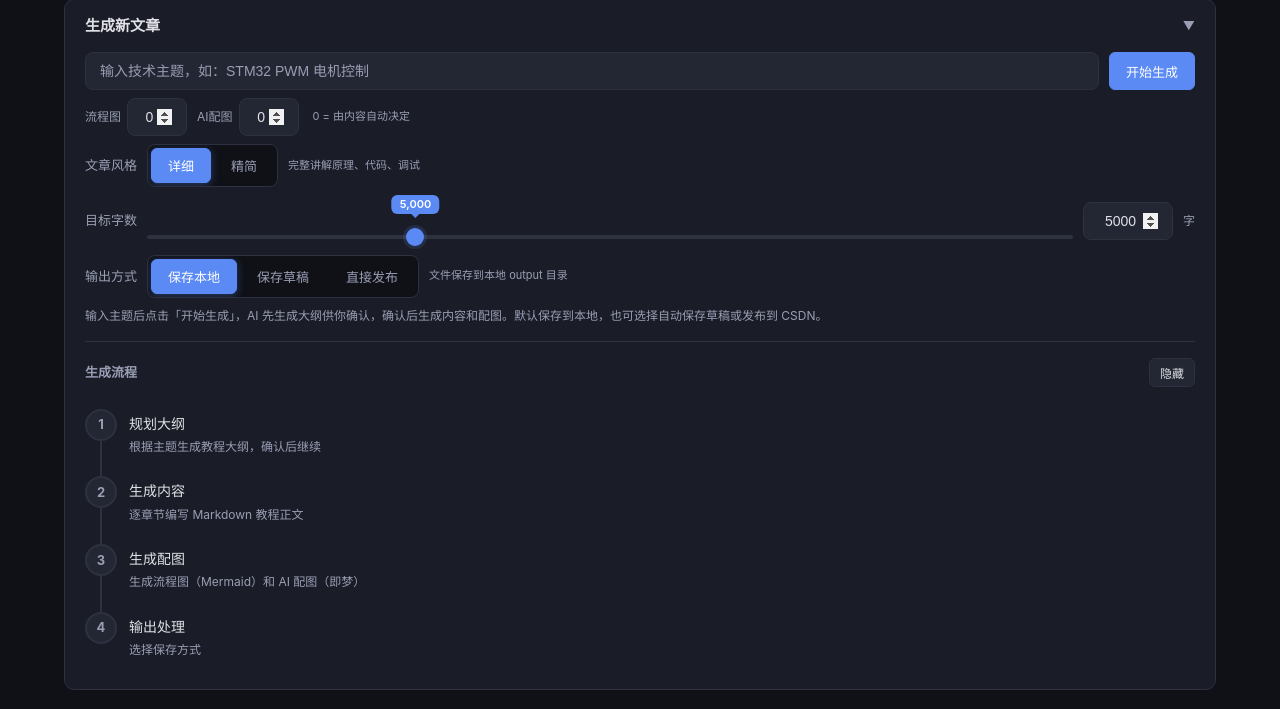
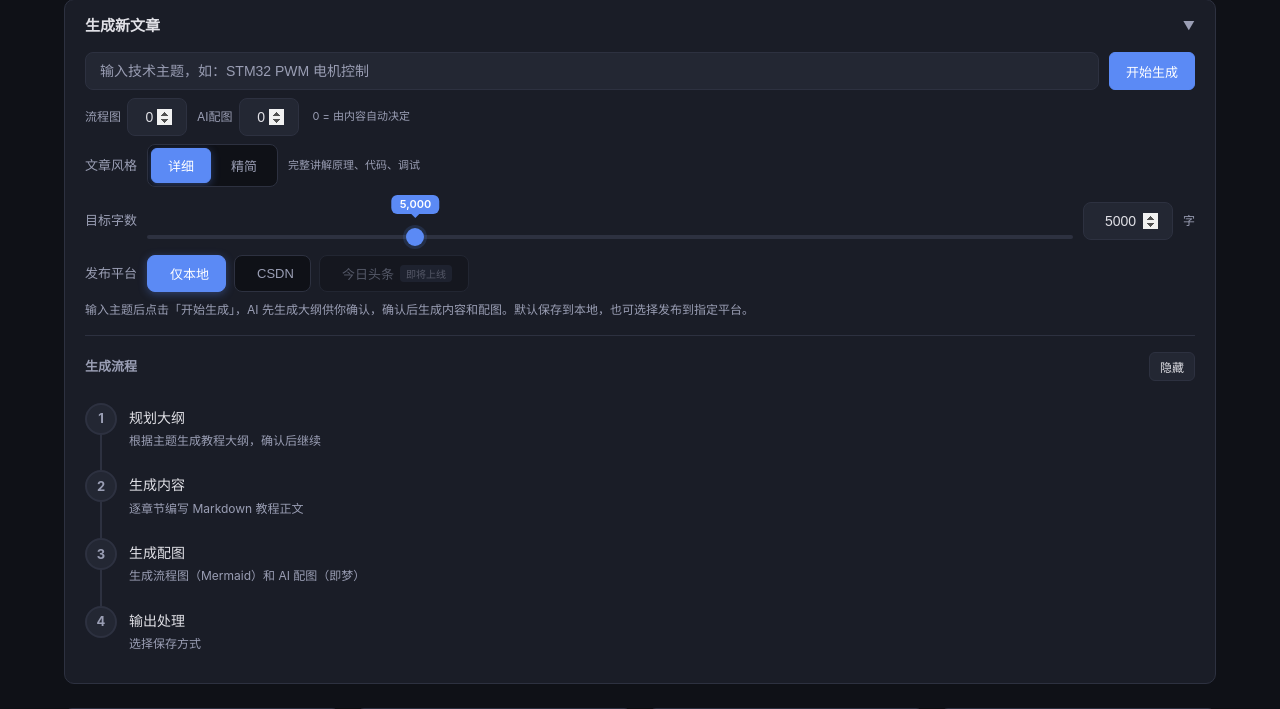
Before and after one commit to RaidKaeil01/automatic-release-system, a Flask app: page / in a window 1280 px wide. Shown: the part 94-803 px from the top of the page. Run offline with Flask 3, Linux system fonts and the light colour scheme.

Commit message:
feat: add multi-platform selector with Toutiao placeholder
- Replace single output mode with platform selector (本地/CSDN/今日头条)
- Add publish mode toggle (draft/publish) shown when platform is selected
- Add 今日头条 as disabled option with "即将上线" badge
- Add platform-specific settings group with coming soon state
- Update step descriptions to be platform-agnostic

```diff
--- a/web/app.py
+++ b/web/app.py
@@ -381,12 +381,13 @@ ENV_PATH = PROJECT_ROOT / ".env"
 
 # 定义需要管理的配置项
 SETTINGS_FIELDS = [
-    {"key": "MIMO_API_KEY", "label": "MIMO API Key", "group": "MIMO LLM", "type": "password"},
-    {"key": "MIMO_BASE_URL", "label": "MIMO Base URL", "group": "MIMO LLM", "type": "text"},
-    {"key": "MIMO_MODEL", "label": "MIMO 模型", "group": "MIMO LLM", "type": "text"},
-    {"key": "JIMENG_AK", "label": "即梦 Access Key", "group": "即梦 AI 图片", "type": "password"},
-    {"key": "JIMENG_SK", "label": "即梦 Secret Key", "group": "即梦 AI 图片", "type": "password"},
-    {"key": "CSDN_COOKIE", "label": "CSDN Cookie", "group": "CSDN 发布", "type": "textarea"},
+    {"key": "MIMO_API_KEY", "label": "MIMO API Key", "group": "  MIMO LLM", "type": "password"},
+    {"key": "MIMO_BASE_URL", "label": "MIMO Base URL", "group": "  MIMO LLM", "type": "text"},
+    {"key": "MIMO_MODEL", "label": "MIMO 模型", "group": "  MIMO LLM", "type": "text"},
+    {"key": "JIMENG_AK", "label": "即梦 Access Key", "group": "  即梦 AI 图片", "type": "password"},
+    {"key": "JIMENG_SK", "label": "即梦 Secret Key", "group": "  即梦 AI 图片", "type": "password"},
+    {"key": "CSDN_COOKIE", "label": "CSDN Cookie", "group": " CSDN 发布", "type": "textarea"},
+    {"key": "TOUTIAO_COOKIE", "label": "今日头条 Cookie", "group": " 今日头条", "type": "textarea"},
 ]
 
 
--- a/web/static/style.css
+++ b/web/static/style.css
@@ -160,6 +160,67 @@ a:hover { text-decoration: underline; }
     font-size: 11px;
     color: var(--text2);
     margin-left: 4px;
+}
+
+/* ── 平台选择 ──────────────────────────────────────── */
+.platform-selector {
+    display: flex;
+    align-items: center;
+    gap: 10px;
+}
+.platform-tabs {
+    display: flex;
+    gap: 8px;
+}
+.platform-btn {
+    display: flex;
+    align-items: center;
+    gap: 6px;
+    padding: 8px 16px;
+    border: 1px solid var(--border);
+    border-radius: 8px;
+    background: var(--bg);
+    color: var(--text2);
+    cursor: pointer;
+    transition: all 0.2s ease;
+    position: relative;
+    user-select: none;
+    font-size: 13px;
+}
+.platform-btn:hover:not(.disabled) {
+    border-color: var(--text2);
+    color: var(--text);
+}
+.platform-btn:active:not(.disabled) {
+    transform: scale(0.96);
+}
+.platform-btn.active {
+    background: var(--accent);
+    border-color: var(--accent);
+    color: #fff;
+    box-shadow: 0 2px 8px rgba(91, 138, 245, 0.35);
+    font-weight: 500;
+    animation: selectPulse 0.4s ease-out;
+}
+.platform-btn.active:hover {
+    background: var(--accent2);
+    border-color: var(--accent2);
+}
+.platform-btn.disabled {
+    opacity: 0.45;
+    cursor: not-allowed;
+}
+.platform-icon {
+    font-size: 15px;
+    line-height: 1;
+}
+.platform-badge {
+    font-size: 10px;
+    background: var(--tag-bg);
+    color: var(--text2);
+    padding: 1px 6px;
+    border-radius: 4px;
+    white-space: nowrap;
 }
 
 /* ── 风格/输出选择 ──────────────────────────────────── */
@@ -943,6 +1004,23 @@ a:hover { text-decoration: underline; }
     margin-bottom: 10px;
     padding-bottom: 6px;
     border-bottom: 1px solid var(--border);
+    display: flex;
+    align-items: center;
+    gap: 8px;
+}
+.settings-group-badge {
+    font-size: 10px;
+    font-weight: 500;
+    text-transform: none;
+    letter-spacing: 0;
+    background: var(--tag-bg);
+    color: var(--text2);
+    padding: 2px 8px;
+    border-radius: 4px;
+}
+.settings-group-disabled {
+    opacity: 0.5;
+    pointer-events: none;
 }
 .settings-field {
     margin-bottom: 14px;
--- a/web/templates/index.html
+++ b/web/templates/index.html
@@ -69,17 +69,36 @@
                         </div>
                     </div>
                     <div class="form-row">
-                        <div class="output-mode-selector">
-                            <label class="wc-label">输出方式</label>
-                            <div class="style-toggle">
-                                <button type="button" class="output-btn active" data-mode="local" onclick="setOutputMode('local', this)">  保存本地</button>
-                                <button type="button" class="output-btn" data-mode="draft" onclick="setOutputMode('draft', this)">  保存草稿</button>
-                                <button type="button" class="output-btn" data-mode="publish" onclick="setOutputMode('publish', this)">  直接发布</button>
+                        <div class="platform-selector">
+                            <label class="wc-label">发布平台</label>
+                            <div class="platform-tabs" id="platformTabs">
+                                <button type="button" class="platform-btn active" data-platform="local" onclick="selectPlatform('local', this)">
+                                    <span class="platform-icon"> </span>
+                                    <span class="platform-name">仅本地</span>
+                                </button>
+                                <button type="button" class="platform-btn" data-platform="csdn" onclick="selectPlatform('csdn', this)">
+                                    <span class="platform-icon"> </span>
+                                    <span class="platform-name">CSDN</span>
+                                </button>
+                                <button type="button" class="platform-btn disabled" data-platform="toutiao" disabled>
+                                    <span class="platform-icon"> </span>
+                                    <span class="platform-name">今日头条</span>
+                                    <span class="platform-badge">即将上线</span>
+                                </button>
                             </div>
-                            <span class="style-hint" id="outputHint">文件保存到本地 output 目录</span>
                         </div>
                     </div>
-                    <div class="form-hint">输入主题后点击「开始生成」，AI 先生成大纲供你确认，确认后生成内容和配图。默认保存到本地，也可选择自动保存草稿或发布到 CSDN。</div>
+                    <div class="form-row" id="publishModeRow" style="display:none;">
+                        <div class="output-mode-selector">
+                            <label class="wc-label">发布方式</label>
+                            <div class="style-toggle" id="publishModeToggle">
+                                <button type="button" class="output-btn active" data-mode="draft" onclick="setPublishMode('draft', this)">  保存草稿</button>
+                                <button type="button" class="output-btn" data-mode="publish" onclick="setPublishMode('publish', this)">  直接发布</button>
+                            </div>
+                            <span class="style-hint" id="publishModeHint">保存为 CSDN 草稿，手动确认后发布</span>
+                        </div>
+                    </div>
+                    <div class="form-hint">输入主题后点击「开始生成」，AI 先生成大纲供你确认，确认后生成内容和配图。默认保存到本地，也可选择发布到指定平台。</div>
                 </div>
 
                 <!-- 大纲预览区域 -->
@@ -365,27 +384,64 @@
                 : '完整讲解原理、代码、调试';
         }
 
-        // ── 输出方式选择 ──────────────────────────────────
-        let outputMode = 'local';
+        // ── 平台与发布方式选择 ──────────────────────────────
+        let selectedPlatform = 'local';   // local / csdn / toutiao
+        let publishMode = 'draft';        // draft / publish
 
-        const OUTPUT_HINTS = {
-            local: '文件保存到本地 output 目录',
-            draft: '生成后自动保存为 CSDN 草稿',
-            publish: '生成后自动发布到 CSDN',
+        const PLATFORMS = {
+            local:   { name: '仅本地', outputMode: 'local' },
+            csdn:    { name: 'CSDN',   outputMode: 'draft' },
+            toutiao: { name: '今日头条', outputMode: 'draft' },
         };
 
-        function setOutputMode(mode, btn) {
-            outputMode = mode;
-            document.querySelectorAll('.output-btn').forEach(b => b.classList.remove('active'));
+        const PUBLISH_HINTS = {
+            draft:   (p) => `保存为 ${PLATFORMS[p]?.name || ''} 草稿，手动确认后发布`,
+            publish: (p) => `生成后自动发布到 ${PLATFORMS[p]?.name || ''}`,
+        };
+
+        function selectPlatform(platform, btn) {
+            selectedPlatform = platform;
+            document.querySelectorAll('.platform-btn').forEach(b => b.classList.remove('active'));
             btn.classList.add('active');
-            document.getElementById('outputHint').textContent = OUTPUT_HINTS[mode] || '';
+
+            const row = document.getElementById('publishModeRow');
+            if (platform === 'local') {
+                row.style.display = 'none';
+                publishMode = 'local';
+            } else {
+                row.style.display = '';
+                // 重置为草稿模式
+                publishMode = 'draft';
+                document.querySelectorAll('#publishModeToggle .output-btn').forEach(b => {
+                    b.classList.toggle('active', b.dataset.mode === 'draft');
+                });
+                updatePublishHint();
+            }
+        }
+
+        function setPublishMode(mode, btn) {
+            publishMode = mode;
+            document.querySelectorAll('#publishModeToggle .output-btn').forEach(b => b.classList.remove('active'));
+            btn.classList.add('active');
+            updatePublishHint();
+        }
+
+        function updatePublishHint() {
+            const hint = document.getElementById('publishModeHint');
+            const fn = PUBLISH_HINTS[publishMode];
+            hint.textContent = fn ? fn(selectedPlatform) : '';
+        }
+
+        function getOutputMode() {
+            if (selectedPlatform === 'local') return 'local';
+            return publishMode; // 'draft' or 'publish'
         }
 
         const DEFAULT_DETAILS = [
             '根据主题生成教程大纲，确认后继续',
             '逐章节编写 Markdown 教程正文',
             '生成流程图（Mermaid）和 AI 配图（即梦）',
-            '按预设方式输出（本地 / 草稿 / 发布）',
+            '保存到本地或发布到指定平台',
         ];
 
         function resetSteps() {
@@ -599,7 +655,7 @@
                 body: JSON.stringify({
                     topic, max_diagrams: maxDiagrams, max_ai_images: maxAiImages,
                     draft: true, word_count: wordCount, outline: outline,
-                    style: currentStyle, output_mode: outputMode
+                    style: currentStyle, output_mode: getOutputMode()
                 })
             }).then(response => {
                 const reader = response.body.getReader();
@@ -820,8 +876,10 @@
             fieldValues = {};
 
             for (const [group, fields] of Object.entries(groups)) {
-                html += `<div class="settings-group">
-                    <div class="settings-group-title">${group}</div>`;
+                const isComingSoon = group.includes('今日头条');
+                const groupBadge = isComingSoon ? '<span class="settings-group-badge">即将上线</span>' : '';
+                html += `<div class="settings-group${isComingSoon ? ' settings-group-disabled' : ''}">
+                    <div class="settings-group-title">${group}${groupBadge}</div>`;
                 for (const field of fields) {
                     const statusClass = field.configured ? 'status-on' : 'status-off';
                     const statusText = field.configured ? '已配置' : '未配置';
```
